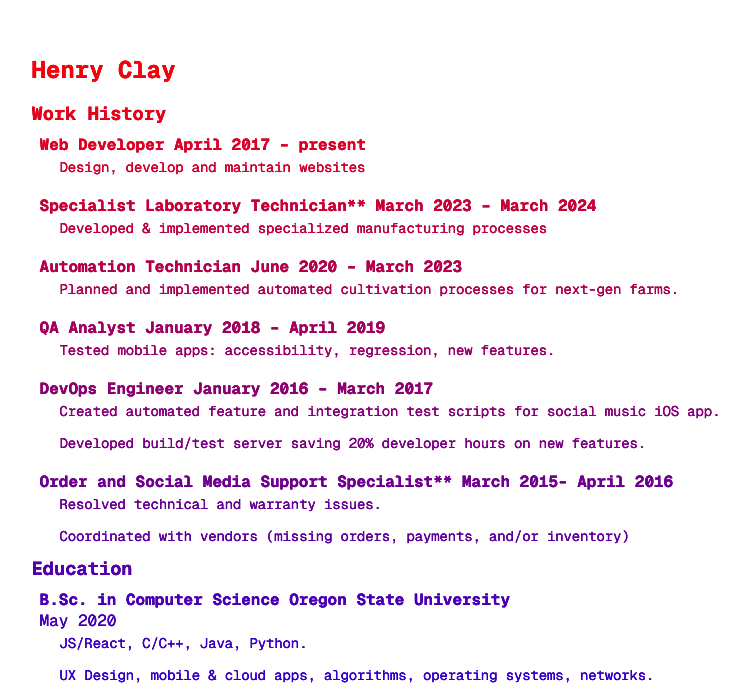
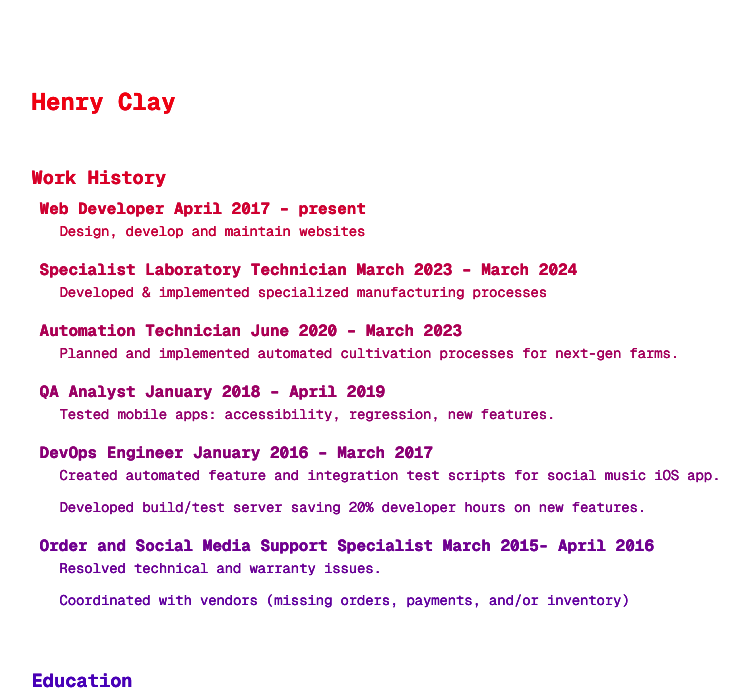
Before and after one commit to henrymclay/henrymclay.github.io, a Next.js app in the folder clayh-personal-site/: page /cv in a window 1280 px wide. Shown: the part 110-800 px from the top of the page, without its empty margins (260-1009 px from the left). Built offline with nearby package versions, Linux system fonts and the light colour scheme.

Commit message:
borders workin

```diff
--- a/clayh-personal-site/pages/cv/index.tsx
+++ b/clayh-personal-site/pages/cv/index.tsx
@@ -25,6 +25,7 @@ export default function Home() {
         <meta name="viewport" content="width=device-width, initial-scale=1" />
         <link rel="icon" href="/favicon.ico" />
       </Head>
+
       <div className={`${styles.page} ${geistSans.variable} ${geistMono.variable}`}>
         <Navbar title={""} />
         <main className={styles.main}>
@@ -34,7 +35,6 @@ export default function Home() {
             </section>
             <section className={styles.category}>
             <h3>Work History</h3>
-
             <section className={styles.entry}>
             <h4>Web Developer April 2017 – present</h4>
             <ul>
@@ -42,7 +42,7 @@ export default function Home() {
             </ul>
             </section>
             <section className={styles.entry}>
-            <h4>Specialist Laboratory Technician** March 2023 – March 2024</h4>
+            <h4>Specialist Laboratory Technician March 2023 – March 2024</h4>
             <ul>
                 <li>Developed & implemented specialized manufacturing processes</li>
             </ul>
@@ -67,11 +67,12 @@ export default function Home() {
             </ul>
             </section>
             <section className={styles.entry}>
-            <h4>Order and Social Media Support Specialist** March 2015- April 2016</h4>
+            <h4>Order and Social Media Support Specialist March 2015- April 2016</h4>
             <ul>
                 <li>Resolved technical and warranty issues.</li>
                 <li>Coordinated with vendors (missing orders, payments, and/or inventory)</li>
             </ul>
+            </section>
             </section>
             <section className={styles.category}>
             <h3>Education</h3>
@@ -97,7 +98,6 @@ export default function Home() {
             </ul>
             </section>
             </section>
-            </section>
             </div>
         </main>
         <Footer title={""} />
--- a/clayh-personal-site/styles/Home.module.css
+++ b/clayh-personal-site/styles/Home.module.css
@@ -72,10 +72,17 @@
 }
 
 .category {
+  background-color: transparent;
+  margin: 1em;
   padding-bottom: 16px;
+  outline-style: solid;
+  outline-color: rgba(255, 255, 255, 0.1);
+  outline-width: 3px;
 }
 
 .entry {
+  background-color: transparent;
+  outline-color: transparent;
   padding: 8px;
 }
 
--- a/clayh-personal-site/styles/globals.css
+++ b/clayh-personal-site/styles/globals.css
@@ -34,6 +34,11 @@ div {
   background-clip: text;
 }
 
+section {
+  border-radius: 1em;
+  padding: 1em;
+}
+
 * {
   box-sizing: border-box;
   padding: 0;
```
